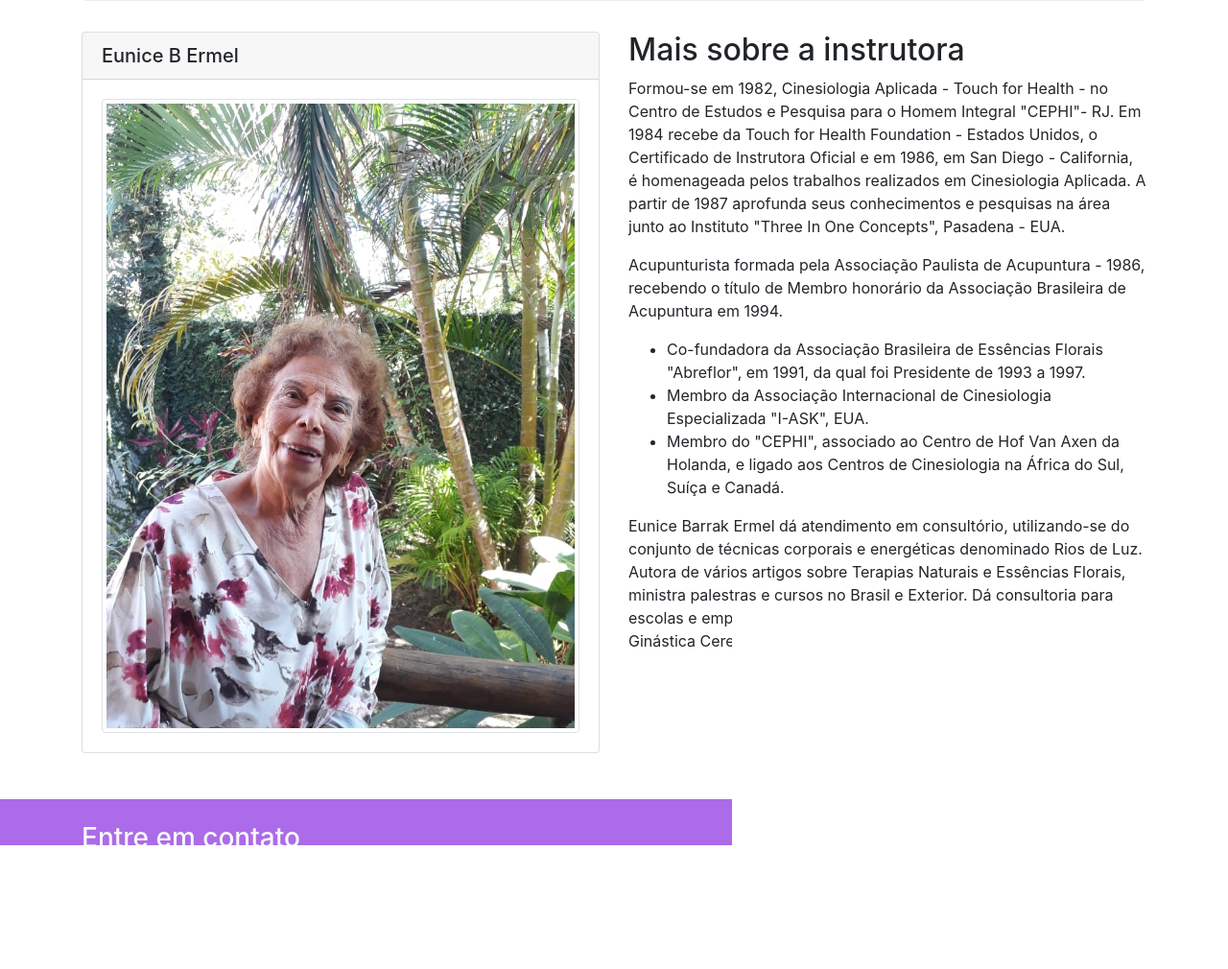
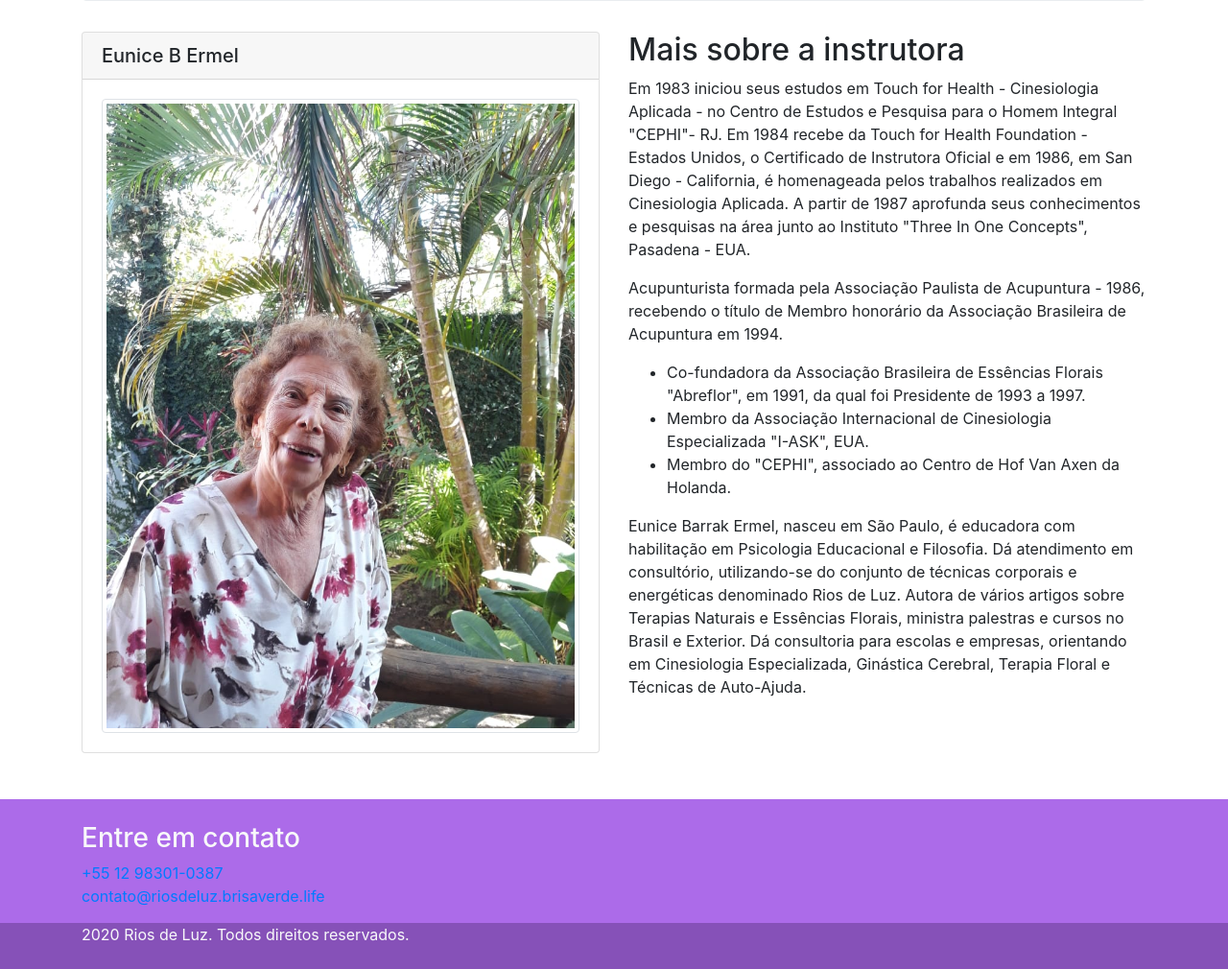
Before and after one commit to serlus/RiosDeLuz, a Django app: template curso/base/templates/base/home.html in a window 1280 px wide. Shown: the part 644-1654 px from the top of the page at 96% size. Run offline with Django 3.2, Linux system fonts and the light colour scheme; the template is opened without the code that fills it, so the values that code supplies are empty; some libraries are stand-ins or nearby versions.

Commit message:
mudanças na página e link de compra

```diff
--- a/curso/base/templates/base/home.html
+++ b/curso/base/templates/base/home.html
@@ -12,17 +12,17 @@
 					Encontros com Eunice B. Ermel
 				</h2>
 				<p>
-					Rios de Luz é um conjunto de técnicas corporais e energéticas,
-					como a Cinesiologia Aplicada e as Essências Florais que objetivam
-					a harmonização de todos os sistemas do corpo, reunindo de forma
-					extremamente feliz elementos de cura do Ocidente e do Oriente.
+					Cinesiologia Aplicada e as Essências Florais que objetivam a
+					harmonização de todos os sistemas do corpo, reunindo de forma
+					extremamente feliz elementos terapeuticos do Ocidente e do Oriente.
 				</p>
 
 				<h4>Matriculas abertas</h4>
 				<!-- INICIO DO BOTAO PAGSEGURO -->
-				<a href="https://pag.ae/7WcJAkAxQ/button" target="_blank" title="Pagar com PagSeguro">
-					<img src="//assets.pagseguro.com.br/ps-integration-assets/botoes/pagamentos/205x30-pagar.gif" alt="Pague com PagSeguro - é rápido, grátis e seguro!" /></a>
-					<!-- FIM DO BOTAO PAGSEGURO -->
+				<a href="https://pag.ae/7WfaQi4G9/button" target="_blank" title="Pagar com PagSeguro">
+					<img src="//assets.pagseguro.com.br/ps-integration-assets/botoes/pagamentos/205x30-pagar.gif" alt="Pague com PagSeguro - é rápido, grátis e seguro!" />
+				</a>
+				<!-- FIM DO BOTAO PAGSEGURO -->
 
 					<!-- INICIO DO FORMULARIO DE INSCRIÇÃO -->
 				<!-- <h4 class="mt-4">Confirme seu interesse</h4> -->
@@ -70,7 +70,7 @@
 					</h2>
 					<p>
 
-						Formou-se em 1982, Cinesiologia Aplicada - Touch for Health -
+						Em 1983 iniciou seus estudos em Touch for Health - Cinesiologia Aplicada -
 						no Centro de Estudos e Pesquisa para o Homem Integral "CEPHI"- RJ.
 						Em 1984 recebe da Touch for Health Foundation - Estados Unidos,
 						o Certificado de Instrutora Oficial e em 1986, em San Diego -
@@ -85,15 +85,19 @@
 					</p>
 					<ul>
 						<li>Co-fundadora da Associação Brasileira de Essências Florais
-						"Abreflor", em 1991, da qual foi Presidente de 1993 a 1997.</li>
+							"Abreflor", em 1991, da qual foi Presidente de 1993 a 1997.
+						</li>
 						<li>Membro da Associação Internacional de Cinesiologia
-						Especializada "I-ASK", EUA.</li>
+							Especializada "I-ASK", EUA.
+						</li>
 						<li>Membro do "CEPHI", associado ao Centro de Hof Van Axen da
-						Holanda, e ligado aos Centros de Cinesiologia na África do Sul,
-						Suíça e Canadá.</li>
+							Holanda.
+						</li>
 					</ul>
 					<p>
-						Eunice Barrak Ermel dá atendimento em consultório, utilizando-se
+						Eunice Barrak Ermel, nasceu em São Paulo, é educadora com habilitação
+						em Psicologia Educacional e Filosofia.
+						Dá atendimento em consultório, utilizando-se
 						do conjunto de técnicas corporais e energéticas denominado Rios
 						de Luz.
 						Autora de vários artigos sobre Terapias Naturais e Essências
```
